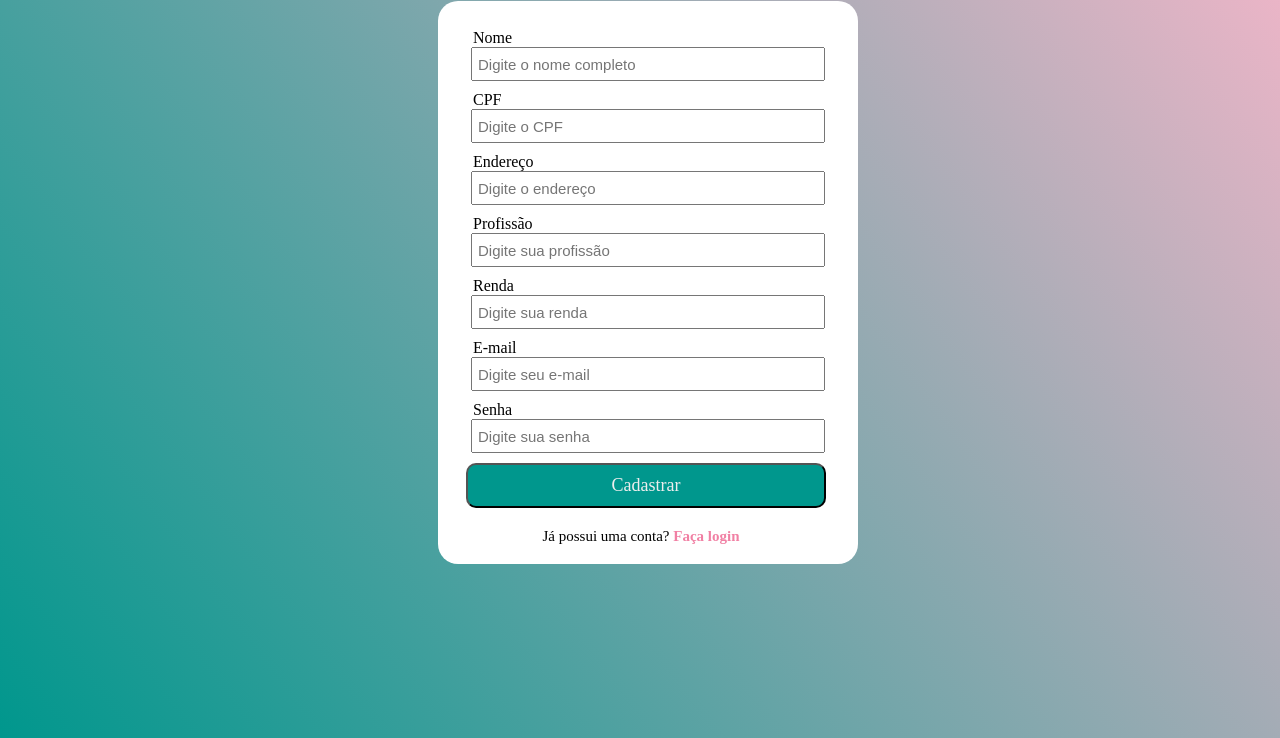
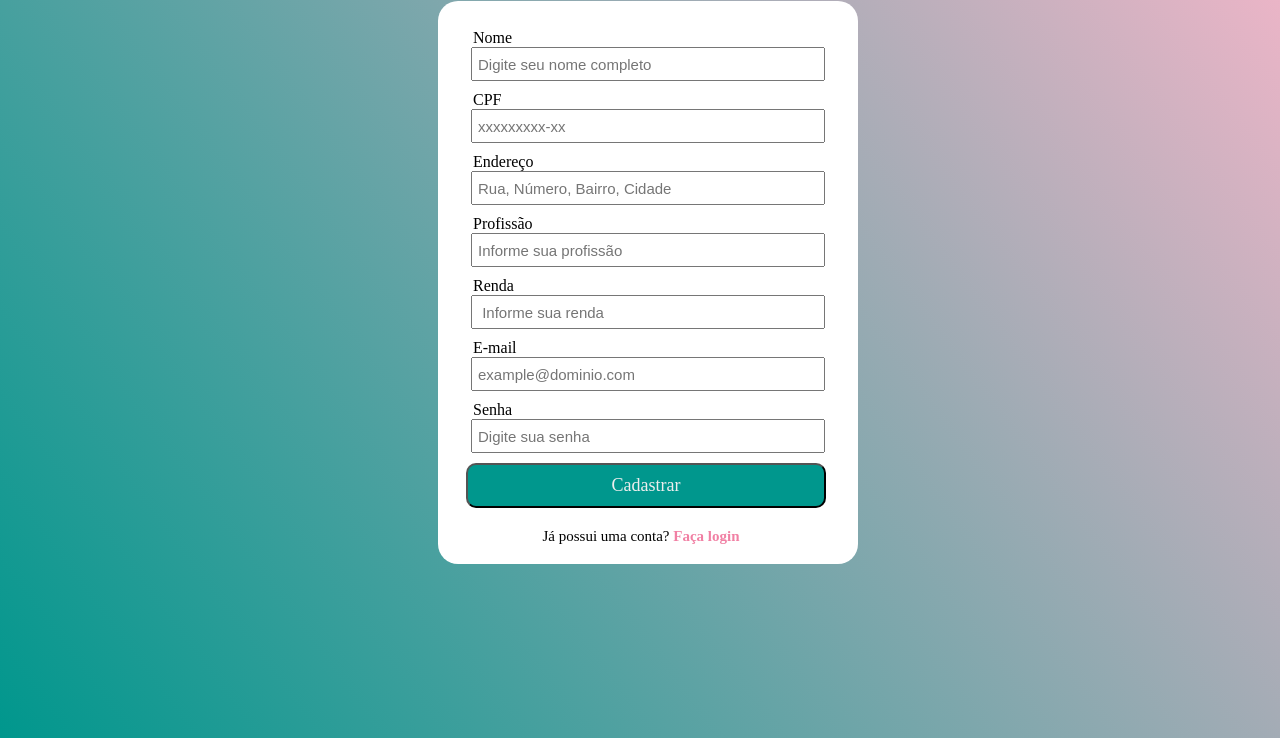
Before and after one commit to matheusvogel/CredEasy, a plain HTML site: page cadastro.html in a window 1280 px wide. Shown: the part 91-829 px from the top of the page. Drawn offline with Linux system fonts and the light colour scheme; a web font is replaced by a local one.

Commit message:
Atualizando placeholder do aquivo index.html e cadastro.html

```diff
--- a/cadastro.html
+++ b/cadastro.html
@@ -20,31 +20,31 @@
             <div class="card-register">
                 <div class="textbox">
                     <label for="nome">Nome</label>
-                    <input type="text" name="nome" placeholder="Digite o nome completo">
+                    <input type="text" name="nome" placeholder="Digite seu nome completo" required>
                 </div>
                 <div class="textbox">
                     <label for="CPF">CPF</label>
-                    <input type="tel" name="CPF" placeholder="Digite o CPF">
+                    <input type="number" name="CPF" placeholder="xxxxxxxxx-xx" required>
                 </div>
                 <div class="textbox">
                     <label for="endereco">Endereço</label>
-                    <input type="text" name="endereco" placeholder="Digite o endereço">
+                    <input type="text" name="endereco" placeholder="Rua, Número, Bairro, Cidade" required>
                 </div>
                 <div class="textbox">
                     <label for="profissao">Profissão</label>
-                    <input type="text" name="profissao" placeholder="Digite sua profissão">
+                    <input type="text" name="profissao" placeholder="Informe sua profissão" required>
                 </div>
                 <div class="textbox">
                     <label for="renda">Renda</label>
-                    <input type="tel" name="renda" placeholder="Digite sua renda">
+                    <input type="tel" name="renda" placeholder=" Informe sua renda" required>
                 </div>
                 <div class="textbox">
                     <label for="e-mail">E-mail</label>
-                    <input type="text" name="e-mail" placeholder="Digite seu e-mail">
+                    <input type="email" name="e-mail" placeholder="example@dominio.com" required>
                 </div>
                 <div class="textbox">
                     <label for="senha">Senha</label>
-                    <input type="password" name="senha" placeholder="Digite sua senha">
+                    <input type="password" name="senha" placeholder="Digite sua senha" required>
                 </div>
                 <button class="btn-register">Cadastrar</button>
                 <div>
```
Also changed, not shown: index.html (+1 -1 lines).
